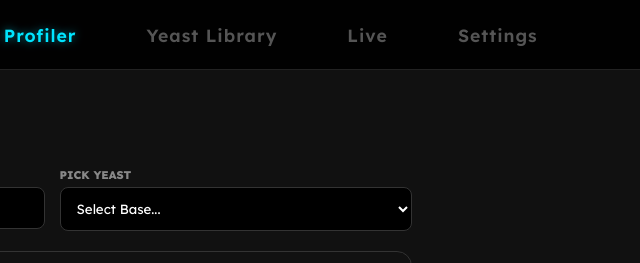
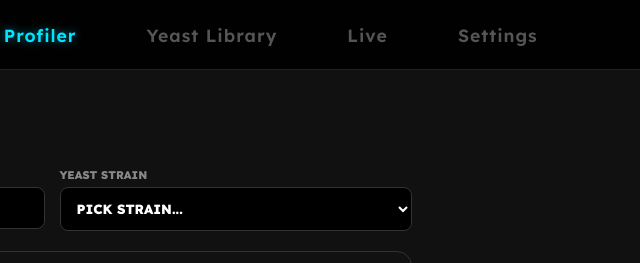
Before and after one commit to lynx-mohr/YeastMaster, a website: page index.html in a window 1280 px wide. Both pictures are taken after a click on the element "The Profiler". Shown: the top 263 px of the page, 596-1236 px from the left. Drawn offline with nearby package versions, Linux system fonts and the light colour scheme; no server answers.

Commit message:
Update index.html

```diff
--- a/index.html
+++ b/index.html
@@ -136,9 +136,9 @@
         <input type="text" id="custom-profile-name" maxlength="8" placeholder="e.g. JUICEBMB" style="width: 100%; background: #000; border: 1px solid #333; color: #fff; padding: 12px; border-radius: 8px; font-family: 'Lexend', sans-serif; text-transform: uppercase; font-weight: 800; outline: none;">
     </div>
     <div style="flex: 1;">
-                <label style="display: block; font-size: 0.7rem; color: #888; font-weight: 700; margin-bottom: 5px;">PICK YEAST</label>
-                <select id="custom-base-yeast" style="width: 100%; background: #000; border: 1px solid #333; color: #fff; padding: 12px; border-radius: 8px; font-family: 'Lexend', sans-serif; outline: none;">
-                    <option value="">Select Base...</option>
+        <label style="display: block; font-size: 0.7rem; color: #888; font-weight: 700; margin-bottom: 5px;">YEAST STRAIN</label>
+        <select id="custom-base-yeast" style="width: 100%; background: #000; border: 1px solid #333; color: #fff; padding: 12px; border-radius: 8px; font-family: 'Lexend', sans-serif; font-weight: 800; text-transform: uppercase; outline: none;">
+            <option value="">Pick strain...</option>
         </select>
     </div>
 </div>
```
Lines whose indentation alone changed are shown as unchanged.
